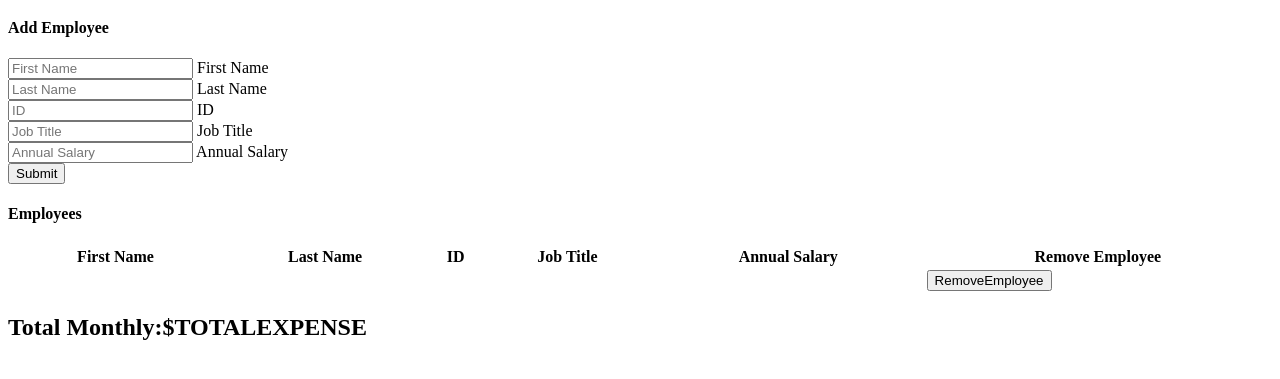
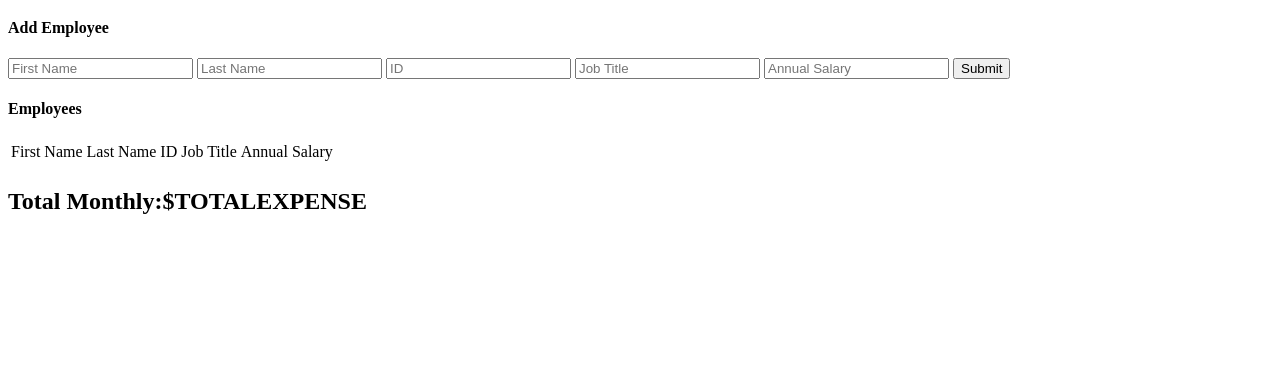
Before and after one commit to mwerneke/salaryCal, a plain HTML site: page index.html in a window 1280 px wide. Shown: the part 67-446 px from the top of the page. Drawn offline with Linux system fonts and the light colour scheme.

Commit message:
workingTable

```diff
--- a/index.html
+++ b/index.html
@@ -12,34 +12,38 @@
 <body>
    <h1>Salary Calculator</h1>
    <h4>Add Employee</h4>
-<div id=form>
-   <form id = "firstName"><input type= 'text'placeholder= 'First Name'> First Name</form>
-   <form id = "lastName"><input type= 'text'placeholder= 'Last Name'> Last Name</form>
-   <form id = "id"><input number= 'text'placeholder= 'ID'> ID</form>
-   <form id = "jobTitle"><input type= 'text'placeholder= 'Job Title'> Job Title</form>
-   <form id = "annualSalary"><input number= 'text'placeholder= 'Annual Salary'> Annual Salary</form>
-    <button id= "submit">Submit</button>
-</div>
+<form id=form >
+   <input id = "firstName" type= 'text'placeholder= 'First Name'</input>
+   <input id = "lastName" type= 'text'placeholder= 'Last Name'</input>
+   <input id = "id" type= 'number'placeholder= 'ID'</input>
+   <input id = "jobTitle" type= 'text'placeholder= 'Job Title'</input>
+   <input id = "annualSalary" type= 'number'placeholder= 'Annual Salary'</input>
+    <button id= "submitBtn">Submit</button>
+</form>
+
     <h4>Employees</h4>
 
-    <table style= "width:100%">
+    <table>
+        <thead>
             <tr> <!--Complete-->
-            <th>First Name</th>
-            <th>Last Name</th>
-            <th>ID</th>
-            <th>Job Title</th>
-            <th>Annual Salary</th>
-            <th>Remove Employee</th>
+                <td>First Name</td>
+                <td>Last Name</td>
+                <td>ID</td>
+                <td>Job Title</td>
+                <td>Annual Salary</td>
+                <td></td>
             </tr>
-        <tr id= "table">  <!--Need Inputs-->
+        </thead>
+        <tbody id= "employeeTable">
+            <tr> <!--Need Inputs-->
                 <td></td>
                 <td></td>
                 <td></td>
                 <td></td>
                 <td></td>
-            <td><button>RemoveEmployee</button></td>
+                <td></td>
             </tr>
-
+        </tbody>
     </table>
 
     <h2>Total Monthly:<span id ="Total">$TOTALEXPENSE</span></h2>
--- a/salCal.js
+++ b/salCal.js
@@ -5,7 +5,7 @@ $(document).ready(onReady);
 function onReady(){  //When Document is ready do...
     console.log('so ready');
 
-$('#form').on('#form', onSubmit);
+$('#form').on('submit', onSubmit);
 
 }
 
@@ -13,9 +13,16 @@ $('#form').on('#form', onSubmit);
 
 function onSubmit(event){
 
-event.preventDefault();
+    console.log('this is', this);
+
+    console.log('event',event);
+
+    event.preventDefault();
+
+    console.log('onSubmit');
    //grab Values from form
-let employeeData={
+
+   let employeeData={
     firstName:$(`#firstName`).val(),
     lastName:$(`#lastName`).val(),
     id:$(`#id`).val(),
@@ -23,7 +30,7 @@ let employeeData={
     annualSalary:$(`#annualSalary`).val(),
 }
 
-$(`#table`).append(`
+$(`#employeeTable`).append(`
 
     <tr>
         <td>${employeeData.firstName}</td>
```
Lines whose indentation alone changed are shown as unchanged.
